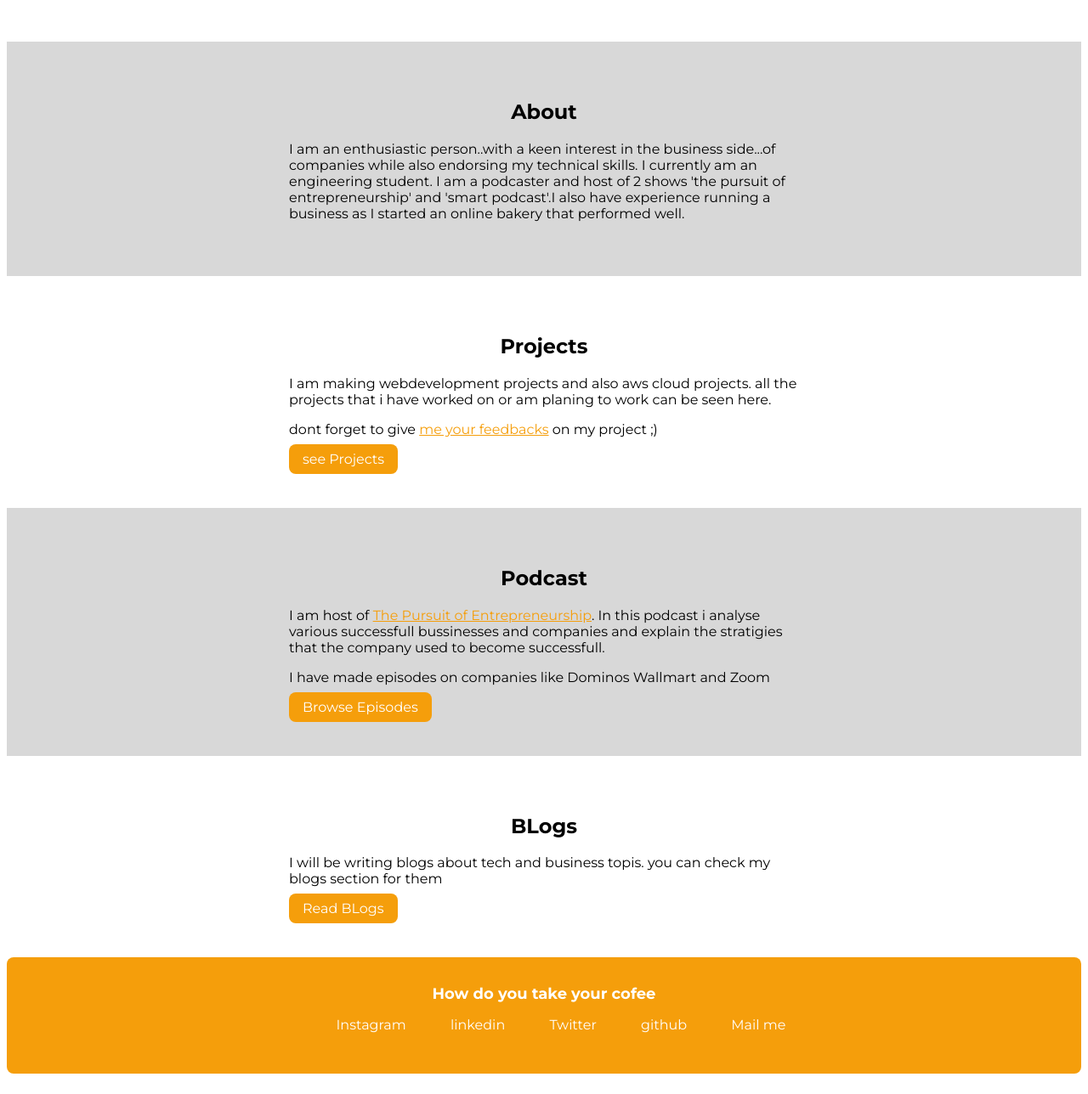
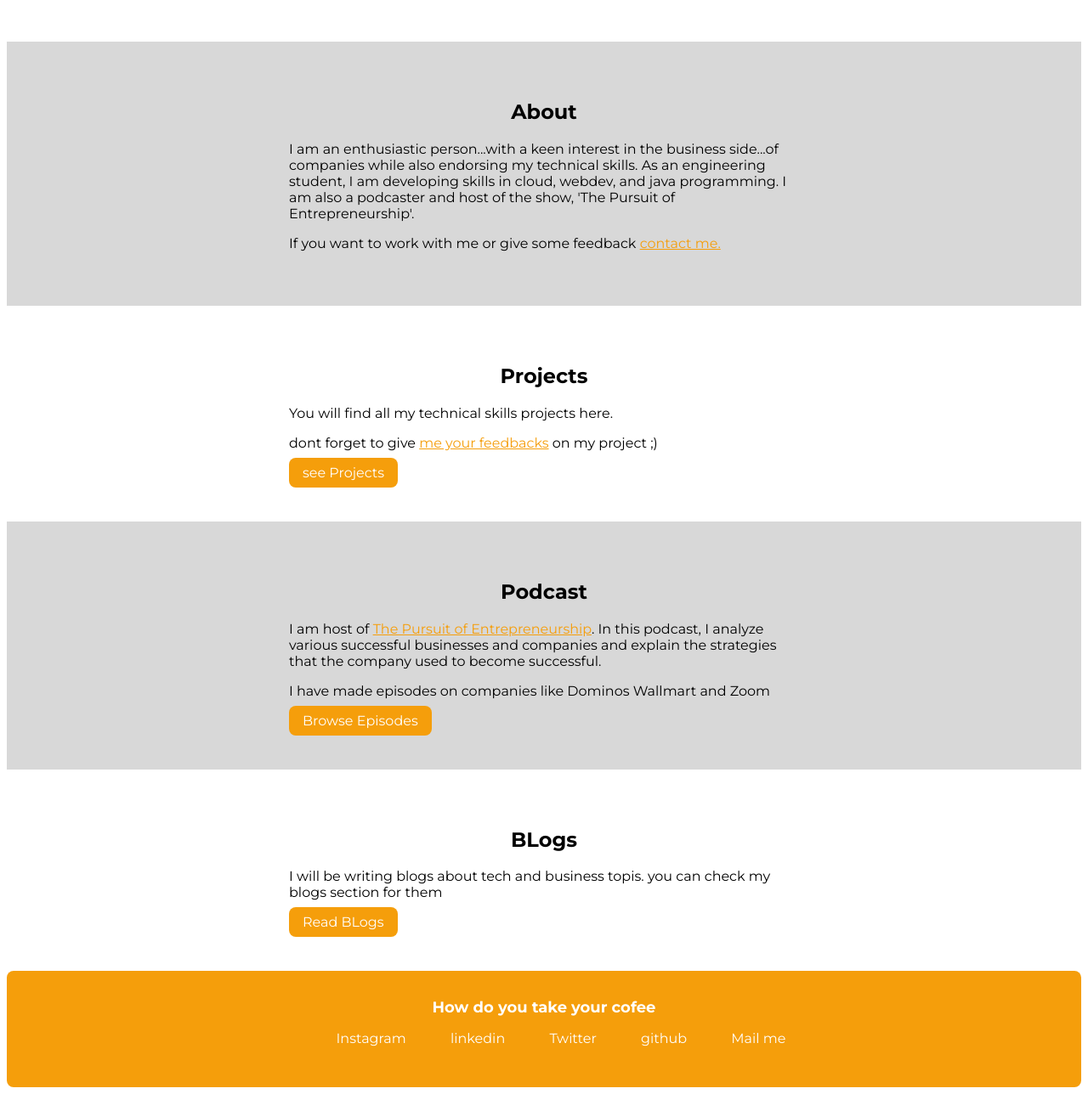
Before and after one commit to syedmohdjawad/my-portfolio-website, a plain HTML site: page index.html in a window 1280 px wide. Shown: the part 533-1821 px from the top of the page at 85% size. Drawn offline with Linux system fonts and the light colour scheme.

Commit message:
spelling update

```diff
--- a/index.html
+++ b/index.html
@@ -5,7 +5,7 @@
     <meta http-equiv="X-UA-Compatible" content="IE=edge">
     <meta name="viewport" content="width=device-width, initial-scale=1.0">
     <link rel="stylesheet" href="/style.css">
-    <title>My portfolio website</title>
+    <title>Jawad Zaidi</title>
 </head>
 <body>
     <nav class="navigation container">
@@ -26,7 +26,8 @@
     <section class="section ow">
         <div class="container container-center">
             <h1>About</h1>
-            <p>I am an enthusiastic person..with a keen interest in the business side...of companies while also endorsing my technical skills. I currently am an engineering student. I am a podcaster and host of 2 shows 'the pursuit of entrepreneurship' and 'smart podcast'.I also have experience running a business as I started an online bakery that performed well.</p>
+            <p>I am an enthusiastic person...with a keen interest in the business side...of companies while also endorsing my technical skills. As an engineering student, I am developing skills in cloud, webdev, and java programming.  I am also a podcaster and host of the show, 'The Pursuit of Entrepreneurship'. </p>
+            <p>If you want to work with me or give some feedback <a class="in-text-link" href="#footer">contact me.</a></p>
         </div>
 
     </section>
@@ -34,7 +35,7 @@
     <section class="section">
         <div class="container container-center">
         <h1> Projects</h1>
-        <p>I am making webdevelopment projects and also aws cloud projects. all the projects that i have worked on or am planing to work can be seen here.</p>
+        <p>You will find all my technical skills projects here.</p>
         <p> dont forget to give <a class=" in-text-link" href="/">me your feedbacks</a> on my project ;)</p>
         <a class="link primary-link" href="/project.html">see Projects</a>
     </div>
@@ -45,7 +46,7 @@
     <section class="section ow">
         <div class="container container-center">
         <h1> Podcast</h1>
-        <p>I am host of <a class="in-text-link" href="https://open.spotify.com/show/4eImaQC3OULF1jlTWpHjEd?si=0MANCVVYT1KTy0Lh-hDjNg">The Pursuit of Entrepreneurship</a>. In this podcast i analyse various successfull bussinesses and companies and explain the stratigies that the company used to become successfull.</p>
+        <p>I am host of <a class="in-text-link" href="https://open.spotify.com/show/4eImaQC3OULF1jlTWpHjEd?si=0MANCVVYT1KTy0Lh-hDjNg">The Pursuit of Entrepreneurship</a>. In this podcast, I analyze various successful businesses and companies and explain the strategies that the company used to become successful.</p>
         <p>I have made episodes on companies like Dominos Wallmart and Zoom</p>
         <a class="link primary-link" href="/podcast.html">Browse Episodes</a>
         </div>
@@ -59,7 +60,9 @@
         </div>
 
     </section>
-    <footer class="footer">
+
+
+    <footer id="footer" class="footer">
         <div class="footer-header"> <strong>How do you take your cofee</strong> </div>
         <ul class="list-non-bullet social-links">
             <li class="list-inline"><a class="link" href="https://www.instagram.com/jawadzaidi_/">Instagram</a></li>
```
Also changed, not shown: podcast.html (+1 -0 lines).
